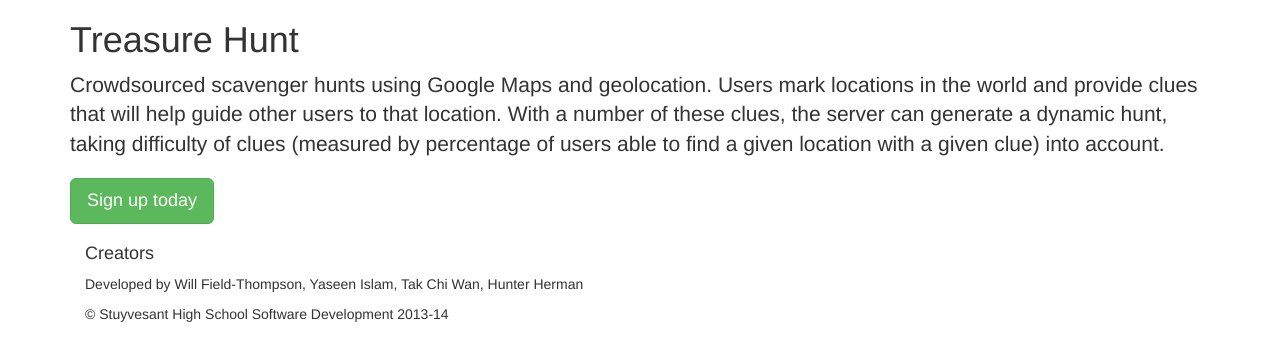
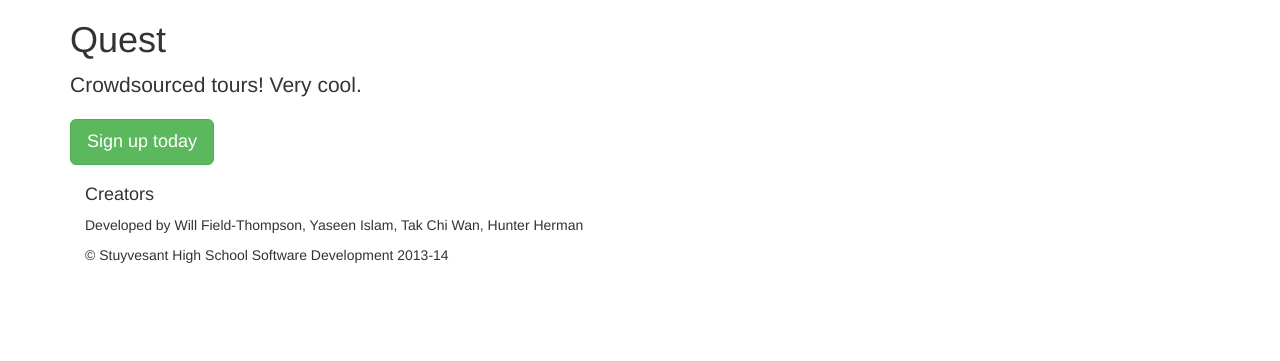
Before and after one commit to stuycs-softdev-fall-2013/proj3-CrowdHunts, a Flask app: template templates/index.html in a window 1280 px wide. Shown: the part 46-407 px from the top of the page. Run offline with Flask 2, Linux system fonts and the light colour scheme; the template is opened without the code that fills it, so the values that code supplies are empty.

Commit message:
index fix

```diff
--- a/app.py
+++ b/app.py
@@ -9,7 +9,7 @@ app.secret_key = 'shh this is secret'
 
 @app.route('/')
 def index():
-    return "Yo, it's an index"
+    return ""
 
 @app.route('/leaderboard')
 def leaders():
--- a/templates/index.html
+++ b/templates/index.html
@@ -25,8 +25,8 @@
       </div>
 
       <div class="home">
-        <h1>Treasure Hunt</h1>
-        <p class="lead">Crowdsourced scavenger hunts using Google Maps and geolocation. Users mark locations in the world and provide clues that will help guide other users to that location. With a number of these clues, the server can generate a dynamic hunt, taking difficulty of clues (measured by percentage of users able to find a given location with a given clue) into account.</p>
+        <h1>Quest</h1>
+        <p class="lead">Crowdsourced tours! Very cool.</p>
         <p><a class="btn btn-lg btn-success" href="/register" role="button">Sign up today</a></p>
       </div>
 
```
